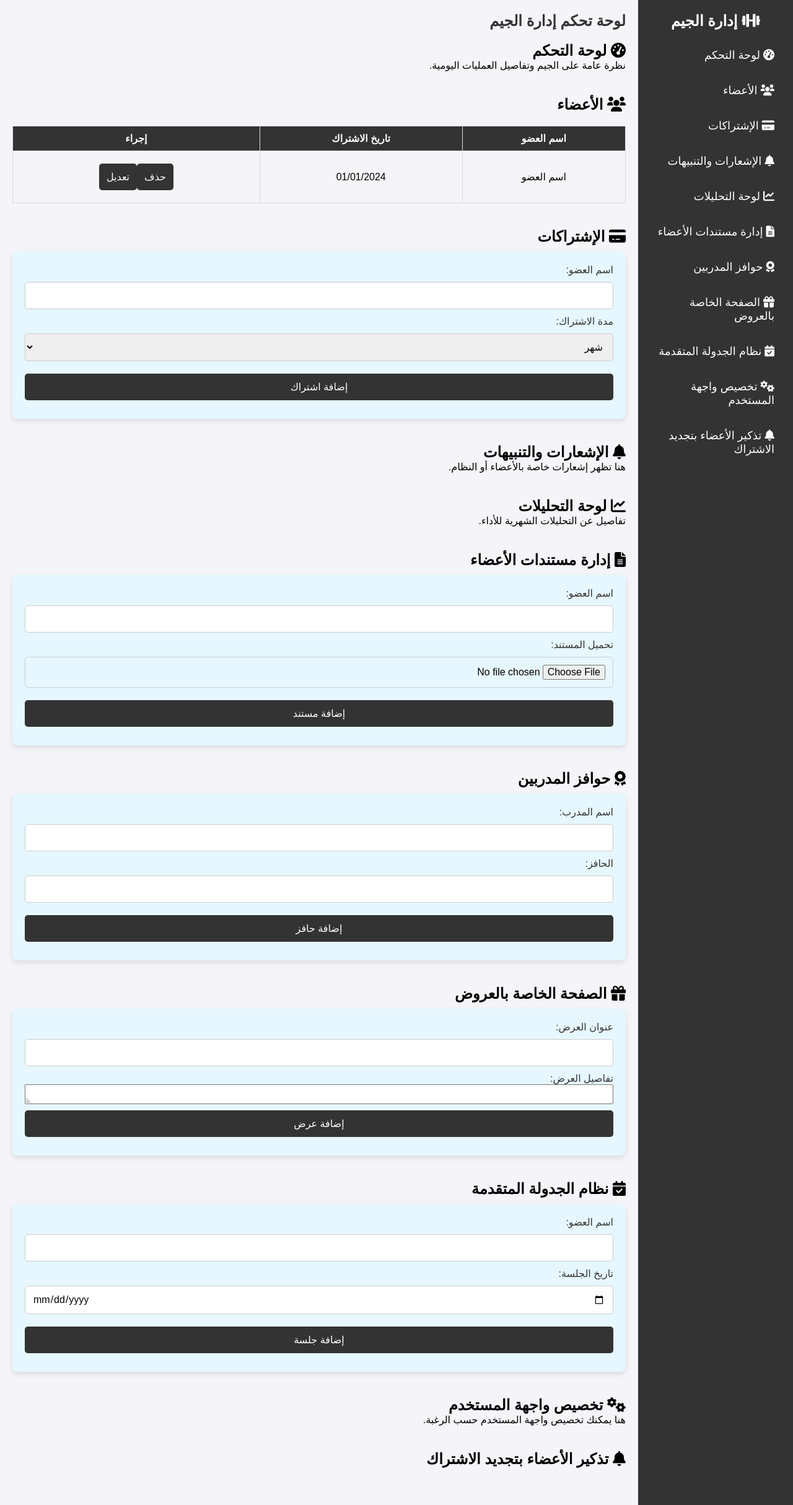
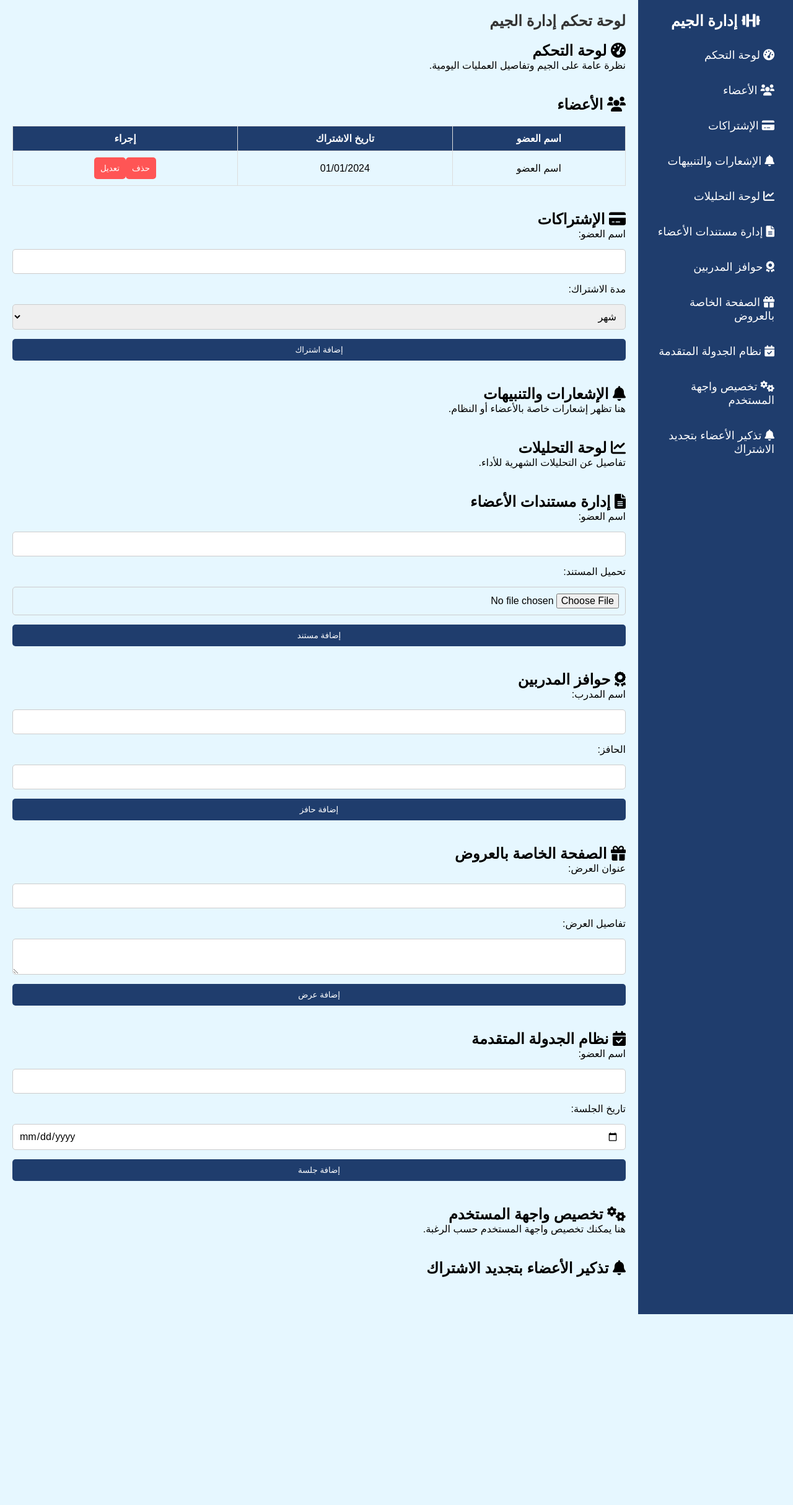
Before and after one commit to m013255m/gymstykl, a PHP site: page / in a window 1280 px wide. Shown: the whole page at 62% size. After the commit the page ends 2121 px from the top, so only its background shows below. Run offline with PHP 8.4, Linux system fonts and the light colour scheme.

Commit message:
Update style.css

```diff
--- a/style.css
+++ b/style.css
@@ -13,7 +13,7 @@ body {
 
 .sidebar {
     width: 250px;
-    background-color: #333;
+    background-color: #1f3d6d;
     color: white;
     min-height: 100vh;
     padding: 20px;
@@ -49,12 +49,13 @@ body {
 }
 
 .sidebar ul li a:hover {
-    background-color: #555;
+    background-color: #2c4d77;
 }
 
 .content {
     flex: 1;
     padding: 20px;
+    background-color: #e6f7ff;
 }
 
 h1 {
@@ -70,37 +71,27 @@ section {
 form {
     display: flex;
     flex-direction: column;
-    margin-top: 10px;
-    padding: 20px;
-    background-color: #e6f7ff;
-    border-radius: 8px;
-    box-shadow: 0 4px 8px rgba(0, 0, 0, 0.1);
-    animation: fadeIn 0.5s ease;
+    gap: 15px;
 }
 
-label {
+input, textarea, select {
+    padding: 10px;
     font-size: 16px;
-    color: #333;
-}
-
-input, select, button {
-    margin: 10px 0;
-    padding: 12px;
-    font-size: 16px;
+    border: 1px solid #ccc;
     border-radius: 5px;
-    border: 1px solid #ccc;
 }
 
 button {
-    background-color: #333;
+    background-color: #1f3d6d;
     color: white;
+    padding: 10px;
     border: none;
+    border-radius: 5px;
     cursor: pointer;
-    transition: background 0.3s ease;
 }
 
 button:hover {
-    background-color: #555;
+    background-color: #2c4d77;
 }
 
 table {
@@ -109,23 +100,48 @@ table {
     margin-top: 20px;
 }
 
-table, th, td {
+th, td {
+    padding: 10px;
+    text-align: center;
     border: 1px solid #ddd;
-    padding: 10px;
-    font-size: 16px;
 }
 
 th {
-    background-color: #333;
+    background-color: #1f3d6d;
     color: white;
-    text-align: center;
 }
 
-td {
-    text-align: center;
+td button {
+    background-color: #ff5555;
+    color: white;
 }
 
-@keyframes fadeIn {
-    from { opacity: 0; }
-    to { opacity: 1; }
+td button:hover {
+    background-color: #ff3333;
 }
+
+#renewal-list {
+    list-style-type: none;
+    margin-top: 20px;
+}
+
+#renewal-list li {
+    background-color: #ffcc00;
+    padding: 10px;
+    margin: 5px 0;
+    border-radius: 5px;
+}
+
+@media (max-width: 768px) {
+    body {
+        flex-direction: column;
+    }
+
+    .sidebar {
+        width: 100%;
+    }
+
+    .content {
+        margin-left: 0;
+    }
+}
```
